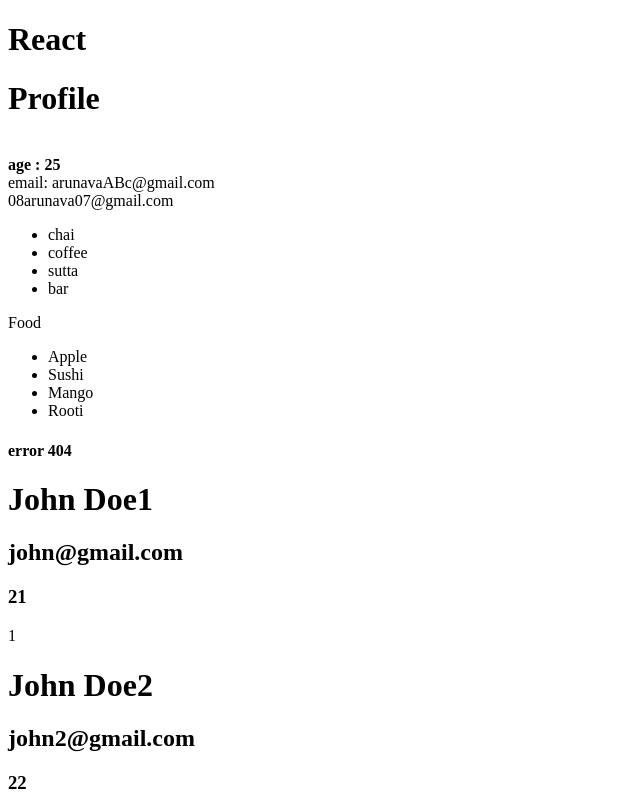
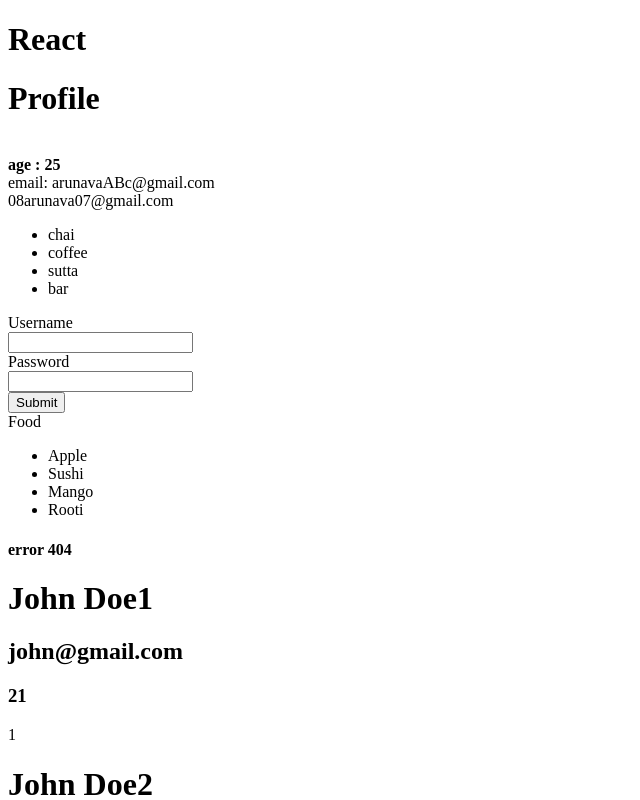
Before and after one commit to SoumitaChandra/react-tut_ANOTHER, a React (Vite) app: page / in a window 1280 px wide. Shown: the top 800 px of the page, without its empty margins (0-640 px from the left). Built offline with nearby package versions, Linux system fonts and the light colour scheme.

Commit message:
Final code changes are ready

```diff
--- a/src/App.jsx
+++ b/src/App.jsx
@@ -1,5 +1,6 @@
 import UserProfile from "./components/basic_jsx/userProfile";
 import React from "react";
+import Event_Handling from "./components/event-handling/event-handling";
 
 export default function App (){
 
@@ -11,10 +12,13 @@
             <h1>React</h1>
 
             <UserProfile
-            age={25}
-            company="ABc"
-            callme = {callme}
+                age={25}
+                company="ABc"
+                callme = {callme}
              />
+
+            <Event_Handling/>
+
         </React.Fragment>
     );
 }
--- a/src/components/event-handling/event-handling.jsx
+++ b/src/components/event-handling/event-handling.jsx
@@ -1,25 +1,45 @@
 export default function  Event_Handling(){
-    return <form>
+    return <div>
+        <form onSubmit={(e)=>{
+            e.preventDefault();
+            const formData = new FormData(e.target)
+            console.log(formData.get("username"))
+            console.log(formData.get("password"))
+        }}>
         <label htmlFor="username">Username</label>
         <br />
-        <input  id="Username" onClick={
+        <input  id="Username"
+        onClick={
             (e)=>{
                 console.log("clicked")
                 console.log(e)
             }
         }
-        onKeyDown={
+        onChange={
             (e)=>{
-                console.log("key pressed")
-                console.log(e.key)
+                console.log(`username : ${e.target.value}`)//by this we can hold the username value
             }
         }
+        name="username"
         />
+
         <br />
+
         <label htmlFor="Password">Password</label>
         <br />
-        <input type="password" id=" text" />
+
+        <input type="password"
+        id=" text"
+        onChange ={
+            (e)=>{
+                console.log(e.target.value)
+            }
+        }
+        name="password"
+        />
         <br />
         <button>Submit</button>
     </form>
+
+    </div>
 }
--- a/src/components/rendering/ConditionalRendering.jsx
+++ b/src/components/rendering/ConditionalRendering.jsx
@@ -1,4 +1,3 @@
-import React from "react";
 export default function ConditionalRendering (){
 
     //const isloggedin = false;
```
